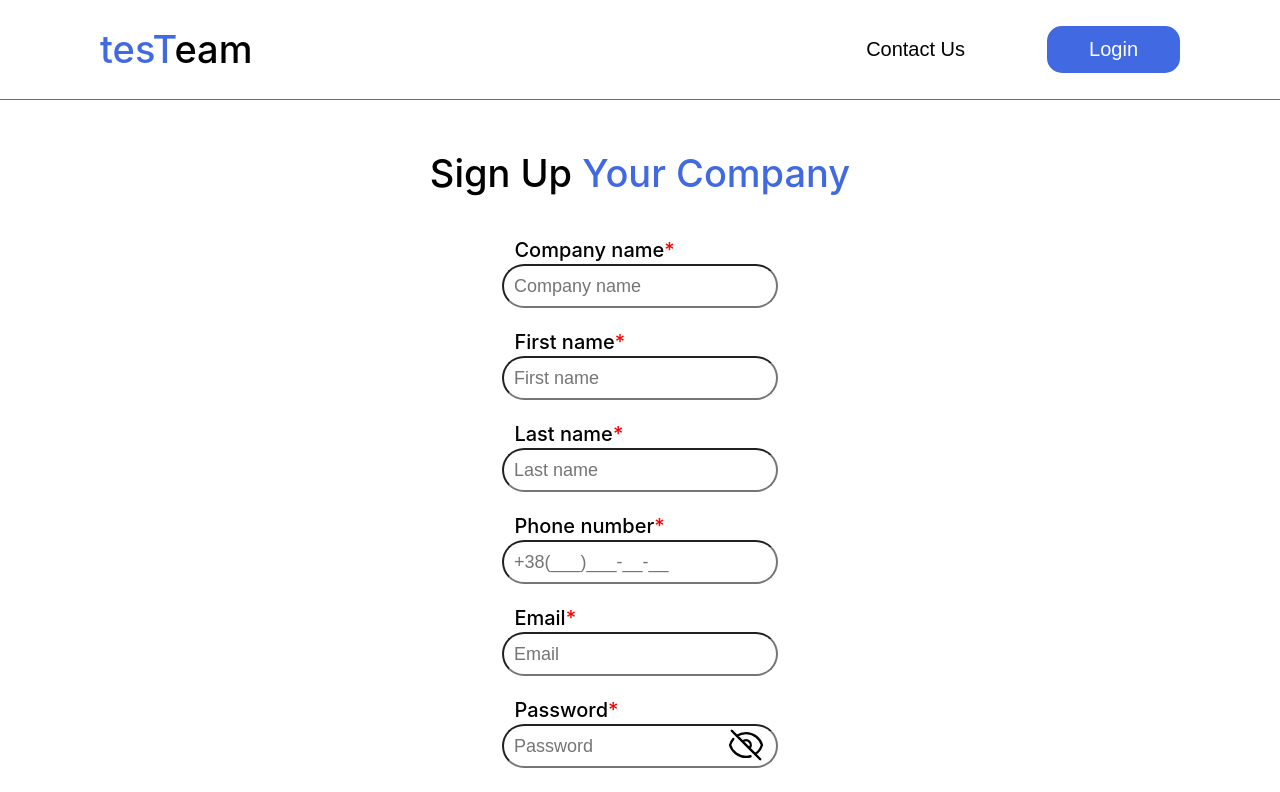
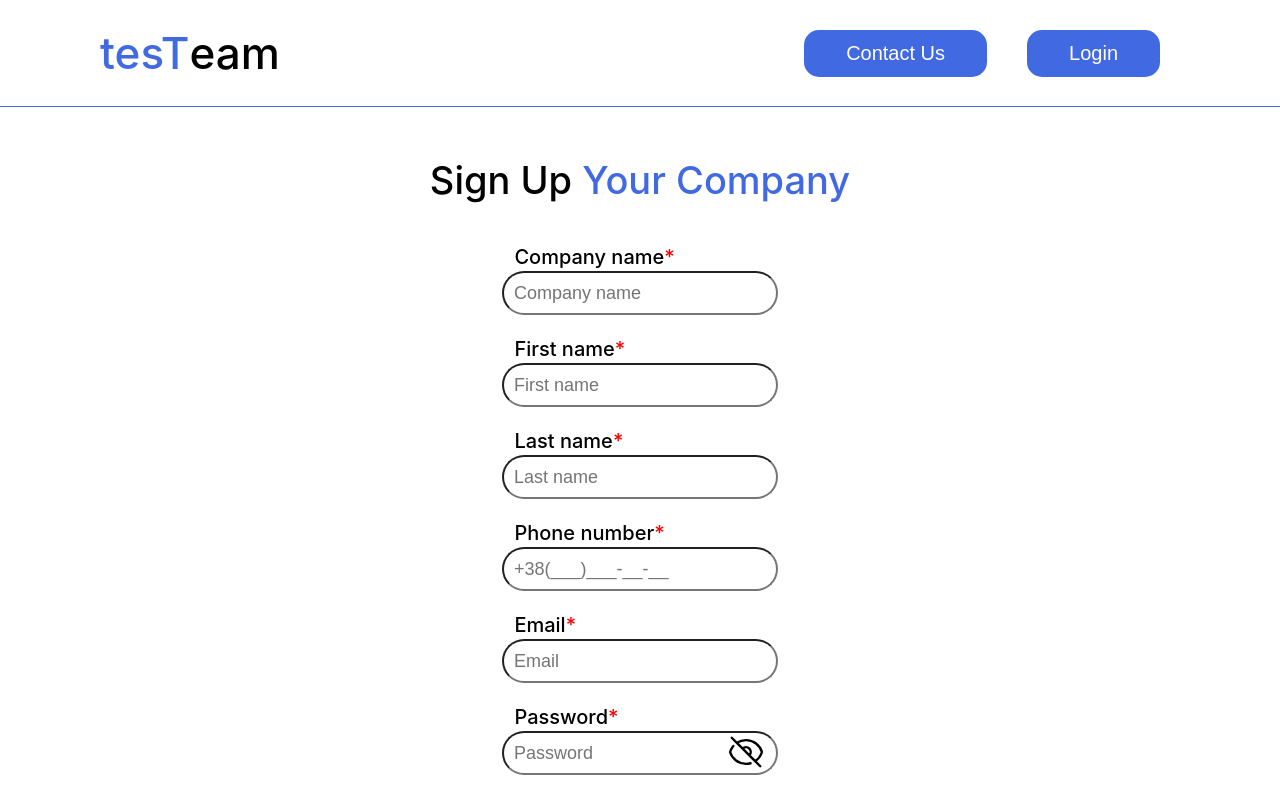
Before and after one commit to YarikShaman/AVPZ, a React (Create React App) app: page /signup in a window 1280 px wide. Shown: the top 792 px of the page. Built offline with nearby package versions, Linux system fonts and the light colour scheme; the HTML template or start-up script is replaced by a standard one.

Commit message:
feat(header): visual and logic for authorized users

```diff
--- a/src/Components/Header.tsx
+++ b/src/Components/Header.tsx
@@ -2,48 +2,80 @@ import React, {useEffect, useState} from "react";
 import axios from "axios";
 import {Link, useLocation, useNavigate} from "react-router-dom";
 import "../Styles/Header.css"
+import UserPic from "../Imges/img.svg"
+
 export function Header() {
     let nav = useNavigate();
     const location = useLocation();
-    const [jwt, setJwt] = useState("");
+//    const [jwt, setJwt] = useState("");
     const [name, setName] = useState("");
-    function getName(){
+
+    function getName(jwt:string|null) {
         axios.get(
             "http://ec2-3-68-94-147.eu-central-1.compute.amazonaws.com:8000/profile/",
             {headers: {Authorization: "Bearer " + jwt}}
         ).then(
-            resp =>{
+            resp => {
                 setName(resp.data.name);
             }
         )
     }
-    useEffect(()=>{
-        if(localStorage.jwt!=undefined){
-            setJwt(localStorage.jwt);
-            getName();
-        } else if(sessionStorage.jwt!=undefined){
-            setJwt(sessionStorage.jwt);
-            getName();
-        }else if(location.pathname!="/login" && location.pathname!="/signup"){
-            nav("/login");
-        } else{
+
+    useEffect(() => {
+        if (name === "") {
+            if (!!localStorage.getItem("jwt")) {
+                getName(localStorage.getItem("jwt"));
+            } else if (!!sessionStorage.getItem("jwt")) {
+                getName(sessionStorage.getItem("jwt"));
+            } else if (location.pathname != "/login" && location.pathname != "/signup") {
+                nav("/login");
+            }
         }
     })
 
     return (
         <div className={"header"}>
-            <div className={"siteName"}>
+            <div className={"siteName buttons"}>
                 <label className={"namePart"}>tesT</label>
                 <label>eam</label>
             </div>
-            <div className={"unauthorizedButtons"}>
-                <button
-                    className={"contactUsBtn button"}>Contact Us</button>
-                <button
-                    onClick={()=>nav("/login")}
-                    className={"loginBtn button"}>Login</button>
-            </div>
+            {name != "" &&
+                <div className={"buttons"}>
+                    <button onClick={() => {
+                        nav("/companies")
+                    }} className={"headerBtn button"}>Companies
+                    </button>
+                    <button onClick={() => {
+                        nav("/tests")
+                    }} className={"headerBtn button"}>Tests
+                    </button>
+                    <button onClick={() => {
+                        nav("/statistics")
+                    }} className={"headerBtn button"}>Statistics
+                    </button>
+                    <button onClick={() => {
+                        nav("/contactUs")
+                    }} className={"headerBtn button"}>Contact Us
+                    </button>
+                    <img onClick={() => {
+                        nav("/profile")
+                    }} className={"userPic"} src={UserPic}></img>
+                </div>}
+            {name == "" &&
+                <div className={"buttons"}>
+                    <button
+                        onClick={() => {
+                            nav("/contactUs")
+                        }}
+                        className={"contactUsBtn button"}>Contact Us
+                    </button>
+                    <button
+                        onClick={() => nav("/login")}
+                        className={"loginBtn button"}>Login
+                    </button>
+                </div>}
         </div>
     );
 }
+
 export default Header;
--- a/src/Pages/Login.tsx
+++ b/src/Pages/Login.tsx
@@ -4,6 +4,7 @@ import "../Styles/Registration.css"
 import axios from "axios";
 import {useNavigate} from "react-router-dom";
 import Header from "../Components/Header"
+
 function Login() {
     const [email, setEmail] = useState("");
     const [password, setPassword] = useState("");
@@ -13,6 +14,7 @@ function Login() {
     const [errorServer, setErrorServer] = useState('');
     const [isRemember, setIsRemember] = useState(false);
     const nav = useNavigate()
+
     function LoginConfirming(
         email: string,
         password: string) {
@@ -24,7 +26,7 @@ function Login() {
             else sessionStorage["jwt"] = resp.data.token;
             nav("../");
         }).catch(err => {
-            switch (err.response.status){
+            switch (err.response.status) {
                 case 400:
                     setErrorPassword("Invalid password");
                     break;
@@ -42,7 +44,7 @@ function Login() {
     }
 
     return (
-        <body>
+        <div>
             <Header/>
             <div>
                 <div className={"name"}>
@@ -123,15 +125,16 @@ function Login() {
                                 }
                             </button>
                         </div>
-                    <div  style={{color: "red"}}>{errorPassword}</div>
+                        <div style={{color: "red"}}>{errorPassword}</div>
                     </div>
                     <div className={"lowerDiv"}>
                         <div className={"rememberMe"}>
                             <input
                                 type={"checkbox"}
                                 checked={isRemember}
-                            onChange={(e)=>{
-                            setIsRemember(!isRemember)}
+                                onChange={(e) => {
+                                    setIsRemember(!isRemember)
+                                }
                                 }
                             />
                             <label>Remember me</label>
@@ -152,7 +155,7 @@ function Login() {
                 </div>
             </div>
             <p>Footer</p>
-        </body>
+        </div>
     )
 }
 
--- a/src/Pages/Registration.tsx
+++ b/src/Pages/Registration.tsx
@@ -4,6 +4,7 @@ import "../Styles/Registration.css"
 import axios from "axios";
 import {useNavigate} from "react-router-dom"
 import Header from "../Components/Header"
+
 function Registration() {
     const [companyName, setCompanyName] = useState("");
     const [firstName, setFirstName] = useState("");
@@ -23,22 +24,23 @@ function Registration() {
     const [errorPhoneNumber, setErrorPhoneNumber] = useState('');
     const [errorServer, setErrorServer] = useState('');
     const nav = useNavigate()
+
     function RegistrationConfirming(
         email: string,
         password: string,
-        companyName:string,
-        firstName:string,
-        lastName:string,
-        phoneNumber:string) {
+        companyName: string,
+        firstName: string,
+        lastName: string,
+        phoneNumber: string) {
         setErrorServer("");
         axios.post("http://ec2-3-68-94-147.eu-central-1.compute.amazonaws.com:8000/auth/signup/", {
             email: email,
-            name: firstName+" "+lastName,
+            name: firstName + " " + lastName,
             password: password,
         }).then(resp => {
             nav("../");
         }).catch(err => {
-            switch (err.response.status){
+            switch (err.response.status) {
                 case 400:
                     setErrorPassword1("Input password has incorrect format");
                     break;
@@ -56,11 +58,11 @@ function Registration() {
     }
 
     return (
-        <body>
+        <div>
             <Header/>
             <div>
                 <div className={"name"}>
-                <label >Sign Up </label>
+                    <label>Sign Up </label>
                     <label className={"namePart2"}>Your Company</label>
                 </div>
                 <form className="form" action="#" method="POST" onSubmit={(e) => {
@@ -92,7 +94,7 @@ function Registration() {
                             autoComplete="companyName"
                             required
                         />
-                    <div  style={{color: "red"}}>{errorCompanyName}</div>
+                        <div style={{color: "red"}}>{errorCompanyName}</div>
                     </div>
                     <div className={"block"}>
                         <div className={"label"}>
@@ -243,7 +245,7 @@ function Registration() {
                                 }
                             </button>
                         </div>
-                    <div  style={{color: "red"}}>{errorPassword1}</div>
+                        <div style={{color: "red"}}>{errorPassword1}</div>
                     </div>
                     <div className={"block"}>
                         <div className={"label"}>
@@ -292,7 +294,7 @@ function Registration() {
                                 }
                             </button>
                         </div>
-                    <div  style={{color: "red"}}>{errorPassword2}</div>
+                        <div style={{color: "red"}}>{errorPassword2}</div>
                     </div>
                     <button className={"buttonConfirm"} type="submit">
                         Confirm
@@ -306,7 +308,7 @@ function Registration() {
                 </div>
             </div>
             <p>Footer</p>
-        </body>
+        </div>
     )
 }
 
--- a/src/Styles/Header.css
+++ b/src/Styles/Header.css
@@ -1,25 +1,29 @@
-.header{
+.header {
     display: flex;
     flex-direction: row;
     justify-content: space-between;
     padding: 26px 100px;
     border-bottom: 1px solid royalblue;
 }
-.siteName{
+
+.siteName {
     text-align: center;
-    font-size: 38px;
+    font-size: 44px;
     font-weight: 500;
 }
-.namePart{
+
+.namePart {
     color: royalblue;
 }
-.unauthorizedButtons{
+
+.buttons {
     display: flex;
     align-items: center;
     justify-content: space-between;
 }
-.button{
-    margin-left: 40px;
+
+.button {
+    margin: 0 20px;
     background-color: royalblue;
     color: white;
     border: none;
@@ -28,14 +32,28 @@
     font-size: 20px;
     cursor: pointer;
 }
-.contactUsBtn{
-    background-color: white;
+
+.headerBtn {
+    margin: 0 10px;
+    background-color: transparent;
     color: black;
+    border: none;
+    padding: 12px 22px;
+    border-radius: 15px;
+    font-size: 20px;
+    cursor: pointer;
 }
-.contactUsBtn:hover{
-    color: white;
-    background-color: royalblue;
+
+.userPic {
+    width: 50px;
+    margin-left: 30px;
+    cursor: pointer;
 }
-.loginBtn:hover{
+
+.headerBtn:hover {
+    color: royalblue;
+}
+
+.loginBtn:hover {
     background-color: black;
 }
```
Also changed, not shown: src/Imges/img.svg (added). Lines whose indentation alone changed are shown as unchanged.
